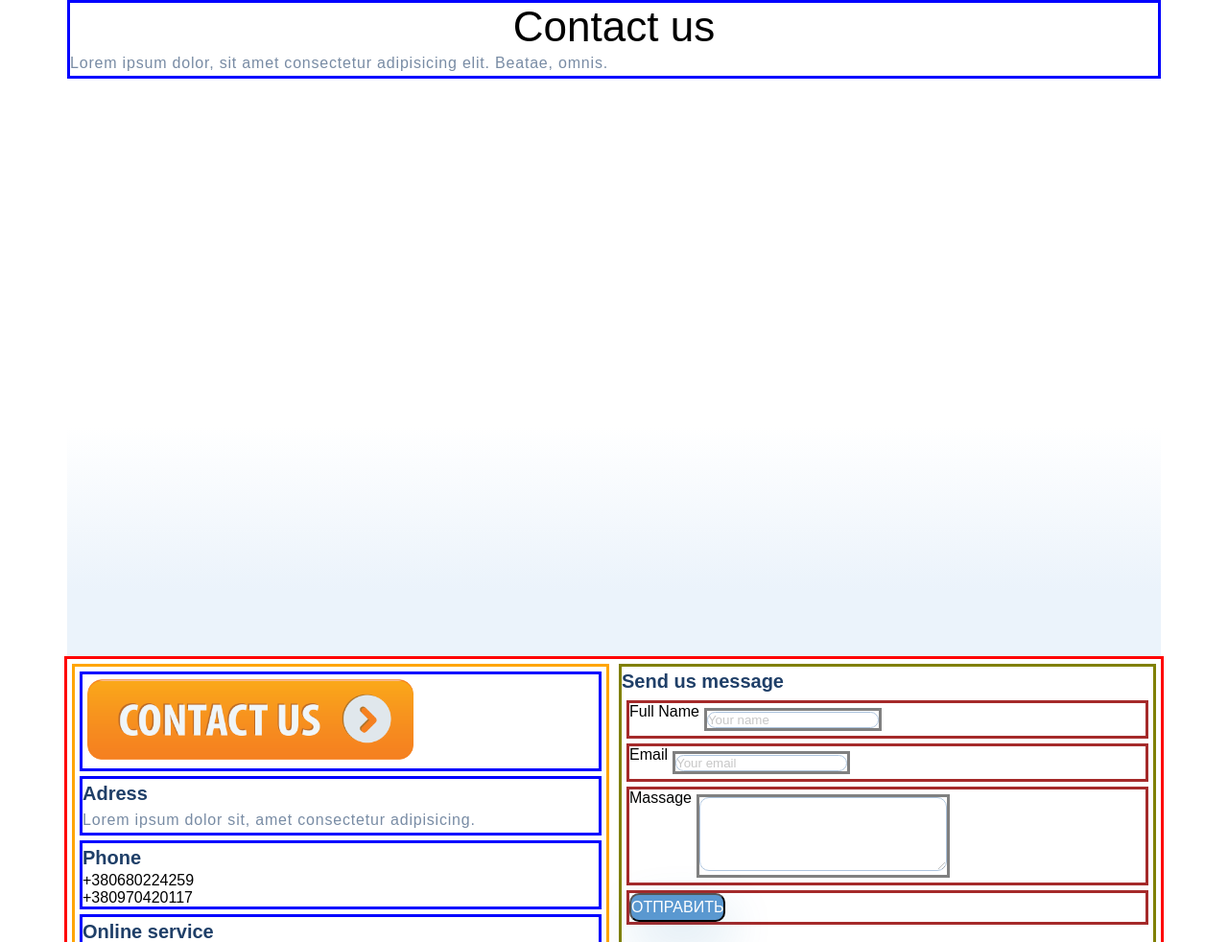
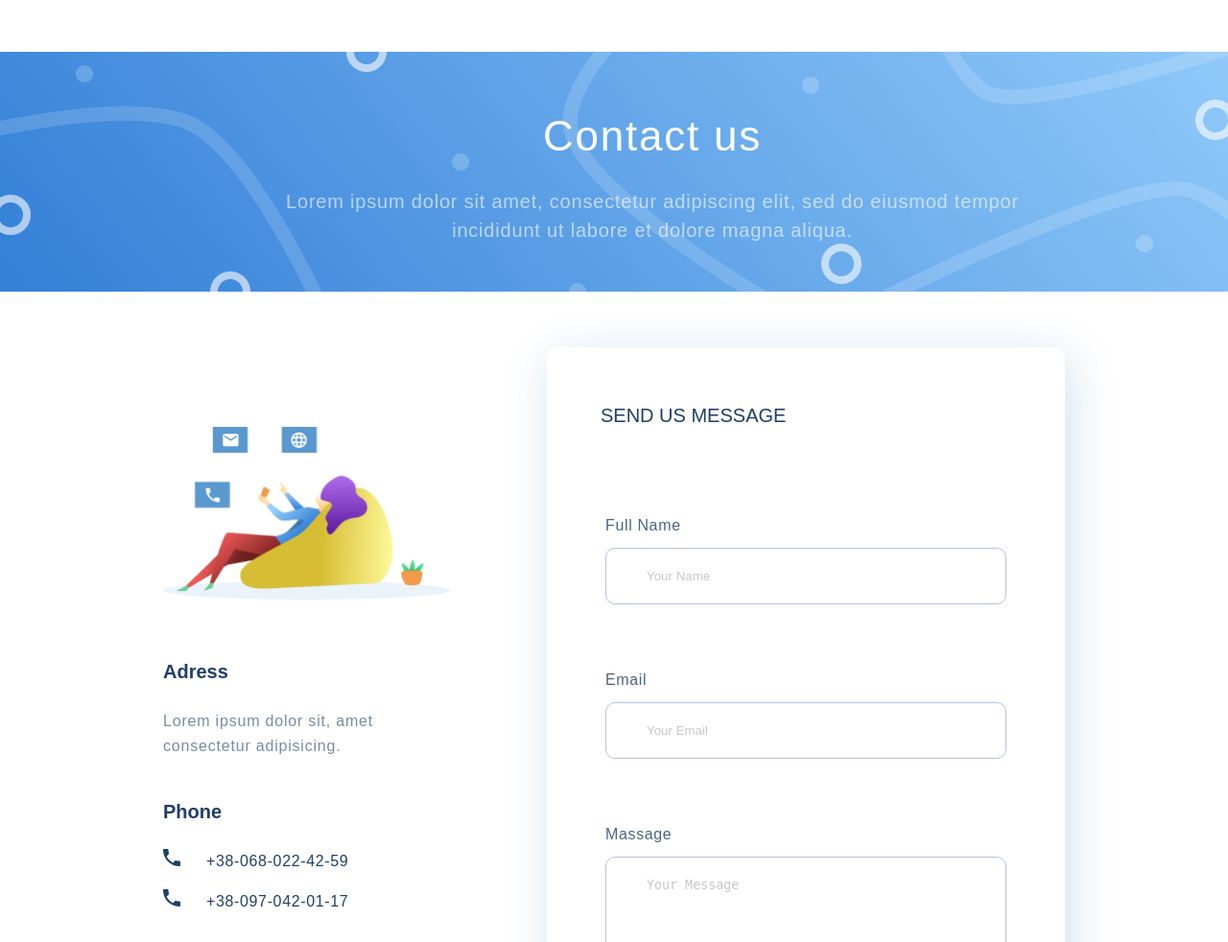
Before and after one commit to PatLydon/patlydon.github.io, a PHP site: page /Contacts.html in a window 1280 px wide; the page is wider, and only the part inside the window is pictured. Shown: the part 84-1066 px from the top of that part at 96% size. Run offline with PHP 8.4, Linux system fonts and the light colour scheme.

Commit message:
Add files via upload

```diff
--- a/Contacts.html
+++ b/Contacts.html
@@ -10,9 +10,8 @@
 </head>
 
 <body>
-    <div class="top container">
-        <div class="top_section">
-            <div class="header">
+
+    <div class="header container">
 
         <ul class="menu">
             <li><a href="index.html"><img src="img/main.svg" alt="main"></a></li>
@@ -21,59 +20,73 @@
     </div>
     <div class="top_contact_us">
         <div class="contact_text">
+            <div class="heading_cont">
                 <h2 class="heading_2c">Contact us</h2>
-                    <p class="paragraph">Lorem ipsum dolor, sit amet consectetur adipisicing elit. Beatae, omnis.</p>
+            </div>
+            <div class="text_cont">
+                <p class="contact_us_text">Lorem ipsum dolor sit amet, consectetur adipiscing elit, sed do eiusmod
+                    tempor incididunt ut labore et dolore magna aliqua.
+                </p>
+            </div>
         </div>
 
     </div>
-        </div>
-    </div>
+
+
     <div class="main_contact_section container">
         <div class="form_container">
             <div class="main_contacts card_form">
                 <div class="contact_image cont">
-                    <img src="img/contact.png" alt="image" width="350">
+                    <img src="img/contact.png" alt="image" width="300px">
                 </div>
                 <div class="adress cont">
-                    <h4 class="heading_4">Adress</h4>
-                    <p class="paragraph">Lorem ipsum dolor sit, amet consectetur adipisicing.</p>
+                    <h4 class="heading_4 adress_heading">Adress</h4>
+                    <p class="paragraph cont_text">Lorem ipsum dolor sit, amet consectetur adipisicing.</p>
                 </div>
                 <div class="phone cont">
                     <h4 class="heading_4">Phone</h4>
                     <ul class="form_list">
-                        <li>+380680224259</li>
-                        <li>+380970420117</li>
+                        <li class="liphone liphone1">+38-068-022-42-59</li>
+                        <li class="liphone">+38-097-042-01-17</li>
                     </ul>
                 </div>
                 <div class="mail cont">
                     <h4 class="heading_4">Online service</h4>
                     <ul class="form_list">
-                        <li><a target="_blank" href="https://www.spacex.com/">Сайт</a></li>
-                        <li><a target="_blank" href="+380970420117">Почта</a></li>
+                        <li class="liphone liphone1 site-1"><a class="form_link" target="_blank"
+                                href="https://www.spacex.com/">www.site.com</a>
+                        </li>
+                        <li class="liphone site-2"><a class="form_link" target="_blank"
+                                href="https://ru.wikipedia.org/wiki/Совообразные">hello.site@gmail.com</a></li>
                     </ul>
                 </div>
             </div>
             <div class="form_section card_form">
-                <h4 class="heading_4">Send us message</h4>
+                <h4 class="form_heading">SEND US MESSAGE</h4>
 
                 <form action="#">
-                    <div class="name_form form_block">Full Name
-                        <div class="wright_name"><input class="vvod" type="text" placeholder="Your name"> <br></div>
+                    <div class="name_form form_block">
+                        <p class="form_text">Full Name</p>
+                        <div class="wright_name"><input class="vvod" type="text" placeholder="Your Name"> <br></div>
                     </div>
-                    <div class="email_form form_block">Email
-                        <div class="wright_email"><input class="vvod" type="email" placeholder="Your email"> <br></div>
+                    <div class="email_form form_block">
+                        <p class="form_text">Email</p>
+                        <div class="wright_email"><input class="vvod" type="email" placeholder="Your Email"> <br>
                         </div>
-                    <div class="massage_form form_block">Massage <br>
-                        <div class="wright_massage"><textarea class="vvod" cols="30" rows="5"></textarea> <br></div>
                     </div>
-                    <div class="button_form form_block">
-                        <button class="knopka" type="submit">Отправить</button> <br>
+                    <div class="massage_form form_block">
+                        <p class="form_text">Massage</p>
+                        <div class="wright_massage"><textarea class="vvod vod_massage" cols="30" rows="5"
+                                placeholder="Your Message"></textarea> <br></div>
+                    </div>
+                    <div class="button_form ">
+                        <button class="knopka" type="submit">SUBMIT</button> <br>
                     </div>
                 </form>
             </div>
         </div>
         <div class="map_section">
-            <iframe src="https://www.google.com/maps/d/u/0/embed?mid=1im0Acoo8Uh05eILi7XFFhuXTRcTRnLVa" width="100%"
+            <iframe src="https://www.google.com/maps/d/u/0/embed?mid=1im0Acoo8Uh05eILi7XFFhuXTRcTRnLVa" width="100"
                 height="480"></iframe>
         </div>
 
--- a/style.css
+++ b/style.css
@@ -57,11 +57,7 @@ body {
 
 
 
-.heading_2c {
-    font-weight: 500;
-    font-size: 44px;
-    text-align: center;
-}
+
 .heading_3 {
     font-weight: 300;
     font-size: 36px;
@@ -97,17 +93,7 @@ body {
     border-radius: 10px;
     opacity: 0.4;
 }
-.knopka {
-    background: #5A98D0;
-    box-shadow: 5px 20px 50px rgba(16, 112, 177, 0.2);
-    border-radius: 10px;
-    font-weight: 500;
-    font-size: 16px;
-    line-height: 26px;
-    text-align: center;
-    color: #FFF;
-    text-transform: uppercase;
-}
+
 
 .top {
     background: linear-gradient(0deg, #EBF3FB 8.84%, rgba(152, 195, 232, 0) 31.12%);
@@ -338,113 +324,222 @@ margin-bottom: 64px;
 
 
 }
-.top_contact_us {
-    border: 3px solid blue;
-    margin-bottom: 20px;
+.tsop_contact_us {
+    border: none;
+    margin: 54px auto 16px;
+    background-image: url(img/contact_top.png);
+    background-repeat: no-repeat;
+    width: 1360px;
+}
+
+.heading_2c {
+    font-weight: 500;
+    font-size: 44px;
+    text-align: center;
+    line-height: 74px;
+    letter-spacing: 0.04em;
+    color: #FFFFFF;
+
+
+   }
+   .contact_text {
+    margin: 54px auto 16px;
+    background-image: url(img/contact_top.png);
+    background-repeat: no-repeat;
+    width: 1360px;
+    padding-top: 51px;
+    padding-bottom: 50px;
+   }
+
+
+.contact_us_text {
+    font-size: 20px;
+    line-height: 30px;
+    text-align: center;
+    letter-spacing: 0.04em;
+    color: rgba(255, 255, 255, 0.6);
+
+
+}
+
+.text_cont{
+    width: 780px;
+    margin: 16px auto 0px;
 }
 
 .main_contact_section {
-    border: 3px solid red;
-    margin-bottom: 20px;
+
+    margin-top: 57px;
 
 }
 
 .form_container{
     display:flex;
     justify-content: space-between;
-    flex-grow: 1;
+    width: 940px;
+    margin: auto;
+
 
 }
 
 .form_list {
-    list-style-type: none;
+    list-style-image: url(img/phone.svg);
+    padding-left: 18px;
+    padding-top: 24px ;
+    font-weight: 300;
+    font-size: 16px;
+    line-height: 26px;
+    letter-spacing: 0.04em;
+    color: #1F3F68;
+    padding-left: 25px;
 }
 
+.liphone1{
+    padding-bottom: 16px;
+
+}
+
+.liphone {
+    padding-left: 20px;
+}
 .card_form{
     flex-grow: 1;
     width: 50%;
 }
 
+.form_link {
+    text-decoration: none;
+    font-size: 16px;
+    line-height: 26px;
+    letter-spacing: 0.05em;
+    color: #1F3F68
+}
+
+.site-1 {
+    list-style-image: url(img/site-1.svg) ;
+}
+
+
+.site-2 {
+    list-style-image: url(img/site-2.svg) ;
+}
+
 .main_contacts {
-    border: 3px solid orange;
-    margin: 5px;
-
+    margin-top: 83px;
+    max-width:300px
 
 }
 
 
 .contact_image {
-    border: 3px solid blue;
-    margin: 5px;
+       margin-bottom: 56px;
 }
 
 .adress{
-    border: 3px solid blue;
-    margin: 5px;
+     margin-bottom: 40px;
+}
+
+.adress_heading {
+    padding-bottom: 24px;
 }
 
 .phone{
-    border: 3px solid blue;
-    margin: 5px;
+
+    margin-bottom: 40px;
 }
 
 .mail{
-    border: 3px solid blue;
+
     margin: 5px;
 }
 
 
 .form_section {
-    border: 3px solid olive;
-    margin: 5px;
+
+    background: #FFFFFF;
+    box-shadow: 5px 10px 50px rgba(16, 112, 177, 0.2);
+    border-radius: 10px;
+    padding: 56px;
+    max-width: 540px;
+    box-sizing: border-box;
 }
 
+.form_heading{
+    font-weight: 500;
+    font-size: 20px;
+    line-height: 30px;
+    color: #1F3F68;
+    padding-bottom: 48px;
+}
+
+.form_text {
+    font-size: 16px;
+    line-height: 30px;
+    letter-spacing: 0.04em;
+    color: #1F3F68;
+    opacity: 0.8;
+    padding-top: 32px;
+}
+
+
 .form_block {
+
+    margin: 5px;
     display: flex;
+    flex-direction: column;
+    margin-bottom: 32px;
 }
 
 
 
-.name_form {
-    border: 3px solid brown;
-    margin: 5px;
+
+.vvod {
+    opacity: 0.4;
+    border: 1px solid #356EAD;
+    box-sizing: border-box;
+    border-radius: 10px;
+    margin-top: 8px;
+    padding: 21px 42px;
+    width: 100%;
+}
+
+.vod_massage {
+    resize: none;
+}
+
+
+.knopka {
+    background: #5A98D0;
+    box-shadow: 5px 20px 50px rgba(16, 112, 177, 0.2);
+    border-radius: 10px;
+    font-weight: 500;
+    font-size: 16px;
+    line-height: 26px;
+    letter-spacing: 0.04em;
+    color: #FFFFFF;
+    padding: 22px 183px;
+    box-sizing: border-box;
+    border: none;
 
 }
 
-.wright_name{
-    border : 3px solid gray;
-    margin : 5px;
+.button_form {
+
+    display: flex;
+    flex-direction: column;
+    margin-top: 72px;
+
+
 }
 
-.email_form {
-    border: 3px solid brown;
-    margin: 5px;
+iframe {
+    width: 100%;
+    height: 480px;
 }
+.map_section {
 
-.wright_email {
-    border : 3px solid gray;
-    margin : 5px;
-}
-
-
-.massage_form {
-    border: 3px solid brown;
-    margin: 5px;
-}
-
-.wright_massage{
-    border : 3px solid gray;
-    margin : 5px;
-}
-
-.button_form {
-    border: 3px solid brown;
-    margin: 5px;
-}
-
-.map_section {
-    border: 3px solid orchid;
-    margin: 0 auto;
+    margin: 96px auto 112px;
+    width: 940px;
 
 
 }
```
Also changed, not shown: img/contact.png, img/contact_top.png (added), img/phone.svg (added), img/site-1.svg (added), img/site-2.svg (added). Lines whose indentation alone changed are shown as unchanged.
